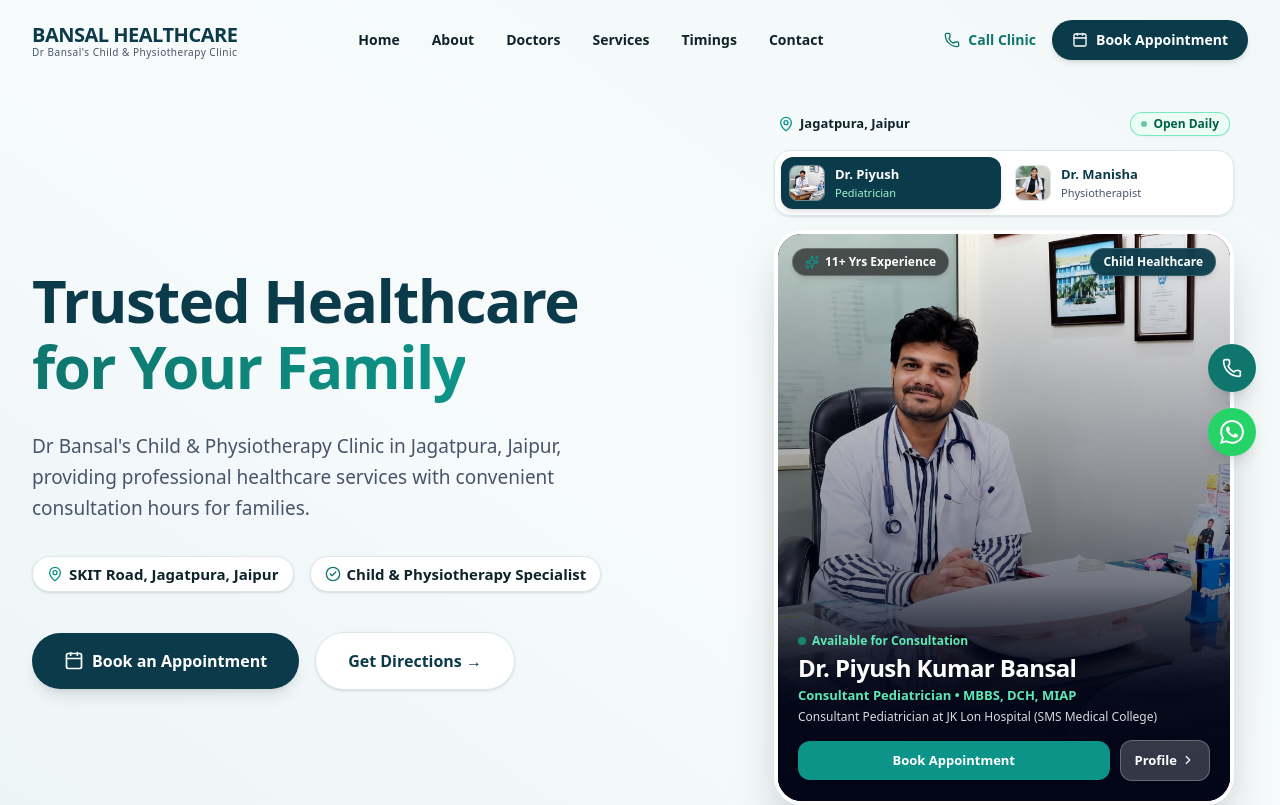
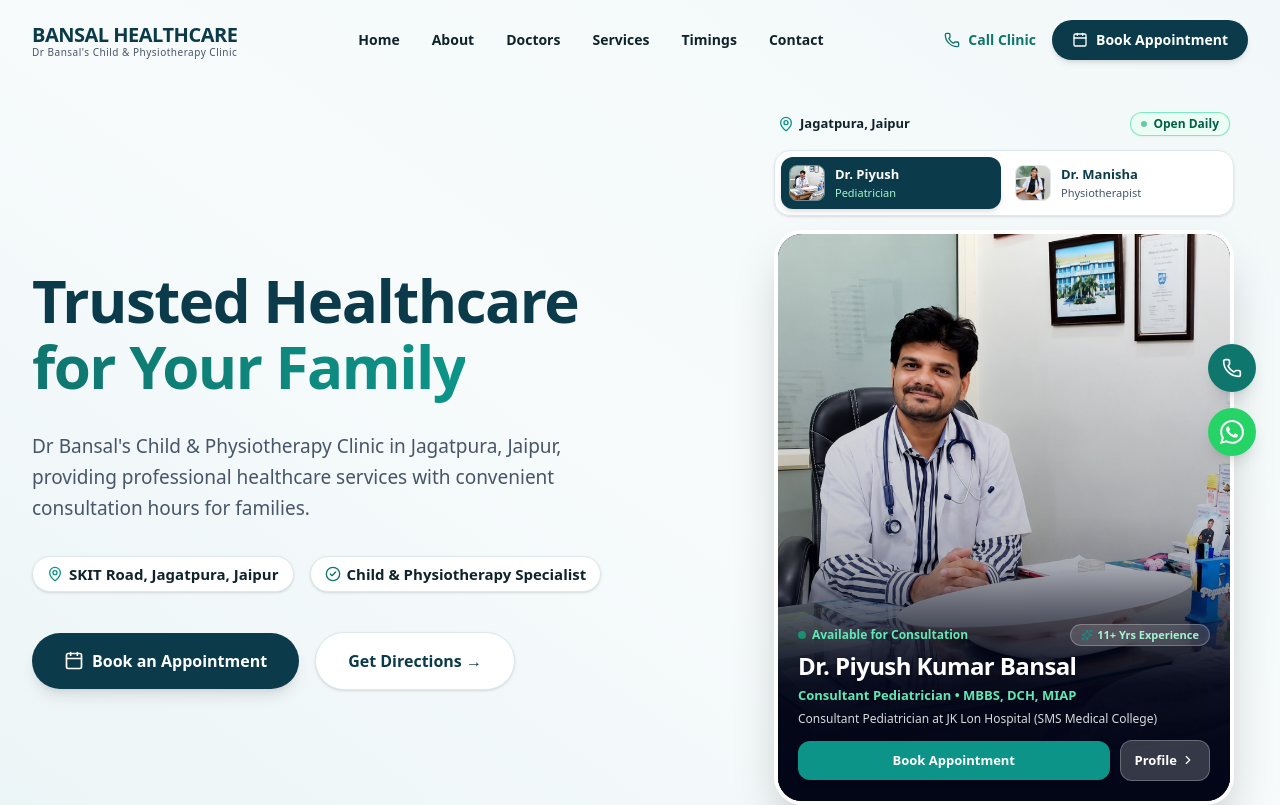
Before and after one commit to ramlalkumawat/bansal-healthcare, a Next.js app: page / in a window 1280 px wide. Shown: the top 805 px of the page. Built offline with nearby package versions, Linux system fonts and the light colour scheme.

Commit message:
Remove top badges covering doctor face and integrate experience badge into bottom overlay

```diff
--- a/src/components/HeroSection.tsx
+++ b/src/components/HeroSection.tsx
@@ -226,26 +226,21 @@
                     className="w-full h-full object-cover object-top filter brightness-[0.98] transition-transform duration-700 group-hover:scale-105"
                   />
 
-                  {/* Gradient overlays for contrast and readability */}
-                  <div className="absolute inset-0 bg-gradient-to-t from-slate-950 via-slate-950/40 to-transparent pointer-events-none" />
+                  {/* Gradient overlay for bottom text contrast only, leaving top face completely clear */}
+                  <div className="absolute inset-0 bg-gradient-to-t from-slate-950/90 via-slate-950/20 to-transparent pointer-events-none" />
 
-                  {/* Top Badges (INSIDE card, perfectly framed) */}
-                  <div className="absolute top-3.5 left-3.5 right-3.5 flex items-center justify-between z-10">
-                    <span className="inline-flex items-center px-3 py-1 rounded-full text-[12px] font-bold bg-black/60 backdrop-blur-md text-white border border-white/20 shadow-md">
-                      <Sparkles className="w-3.5 h-3.5 text-accent mr-1.5" />
-                      {currentDoc.experience}
-                    </span>
-                    <span className="inline-flex items-center px-3 py-1 rounded-full text-[12px] font-bold bg-primary/95 backdrop-blur-md text-white shadow-md border border-white/15">
-                      {currentDoc.badge}
-                    </span>
-                  </div>
-
-                  {/* Bottom Info Overlay (INSIDE card) */}
-                  <div className="absolute bottom-0 left-0 right-0 p-5 z-10 text-white space-y-2.5 bg-gradient-to-t from-slate-950 via-slate-950/90 to-transparent pt-12">
-                    <div className="space-y-0.5">
-                      <div className="flex items-center space-x-1.5 text-emerald-300 text-[12px] font-semibold">
-                        <span className="w-2 h-2 rounded-full bg-emerald-400 animate-pulse" />
-                        <span>Available for Consultation</span>
+                  {/* Bottom Info Overlay (INSIDE card - keeps top of photo 100% clear for face) */}
+                  <div className="absolute bottom-0 left-0 right-0 p-5 z-10 text-white space-y-2 bg-gradient-to-t from-slate-950 via-slate-950/90 to-transparent pt-14">
+                    <div className="space-y-1">
+                      <div className="flex items-center justify-between flex-wrap gap-1.5">
+                        <div className="flex items-center space-x-1.5 text-emerald-300 text-[12px] font-semibold">
+                          <span className="w-2 h-2 rounded-full bg-emerald-400 animate-pulse" />
+                          <span>Available for Consultation</span>
+                        </div>
+                        <span className="inline-flex items-center px-2.5 py-0.5 rounded-full text-[11px] font-bold bg-white/15 backdrop-blur-md text-emerald-200 border border-white/25 shadow-xs">
+                          <Sparkles className="w-3 h-3 text-accent mr-1" />
+                          {currentDoc.experience}
+                        </span>
                       </div>
                       <h3 className="text-2xl font-extrabold tracking-tight text-white drop-shadow-sm">
                         {currentDoc.name}
```
